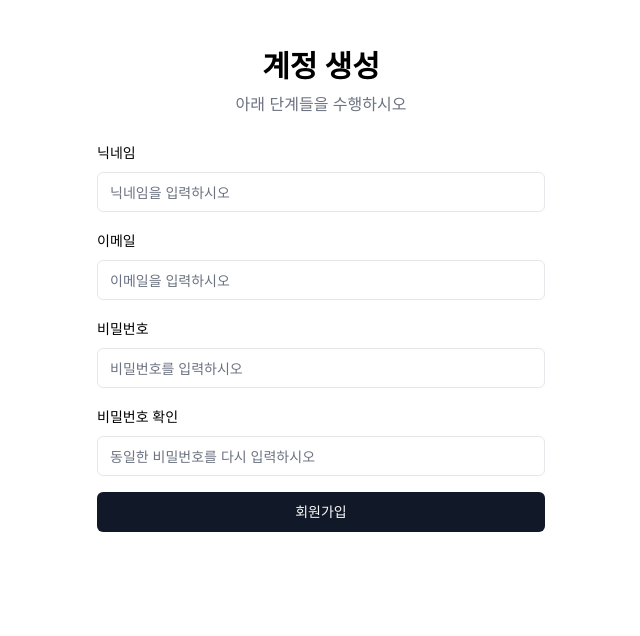
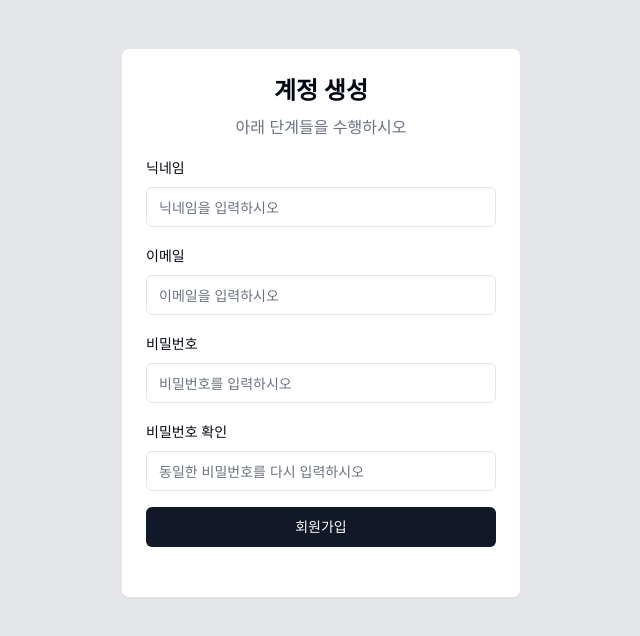
Before and after one commit to jihyunlee2023/pythonProject, a Next.js app in the folder front/my-app/: page /signup in a window 1280 px wide. Shown: the top 636 px of the page, without its empty margins (319-959 px from the left). Built offline with nearby package versions, Linux system fonts and the light colour scheme.

Commit message:
회원가입

```diff
--- a/front/my-app/app/signup/page.tsx
+++ b/front/my-app/app/signup/page.tsx
@@ -6,29 +6,33 @@
 import { Label } from "@/components/ui/label"
 import { Input } from "@/components/ui/input"
 import { Button } from "@/components/ui/button"
+import { CardContent, CardFooter, Card } from "@/components/ui/card";
+
 
 export default function Component() {
   return (
-    <div className="bg-white min-h-screen">
-    <div className="mx-auto max-w-md space-y-6 py-12">
+    <div className="bg-gray-200 min-h-screen">
+    <div className="mx-auto max-w-[400px] space-y-6 py-12">
+      <Card className="min-h-[550px] flex flex-col justify-center items-center"> {/* 원하는 높이를 설정합니다 */}
+      <CardContent className="flex flex-col items-center space-y-4 w-full"> {/* w-full 클래스 추가 */}
       <div className="space-y-2 text-center">
-        <h1 className="text-3xl font-bold">계정 생성</h1>
+        <h1 className="text-2xl font-bold">계정 생성</h1>
         <p className="text-gray-500 dark:text-gray-400">아래 단계들을 수행하시오</p>
       </div>
-      <form className="space-y-4">
-        <div className="space-y-2">
+      <form className="space-y-4 w-full">
+        <div className="space-y-2 w-full">
           <Label htmlFor="username">닉네임</Label>
           <Input id="username" placeholder="닉네임을 입력하시오" required />
         </div>
-        <div className="space-y-2">
+        <div className="space-y-2 w-full">
           <Label htmlFor="email">이메일</Label>
           <Input id="email" placeholder="이메일을 입력하시오" required type="email" />
         </div>
-        <div className="space-y-2">
+        <div className="space-y-2 w-full">
           <Label htmlFor="password">비밀번호</Label>
           <Input id="password" placeholder="비밀번호를 입력하시오" required type="password" />
         </div>
-        <div className="space-y-2">
+        <div className="space-y-2 w-full">
           <Label htmlFor="confirm-password">비밀번호 확인</Label>
           <Input id="confirm-password" placeholder="동일한 비밀번호를 다시 입력하시오" required type="password" />
         </div>
@@ -36,6 +40,8 @@ export default function Component() {
           회원가입
         </Button>
       </form>
+      </CardContent>
+      </Card>
     </div>
   </div>
   )
```
